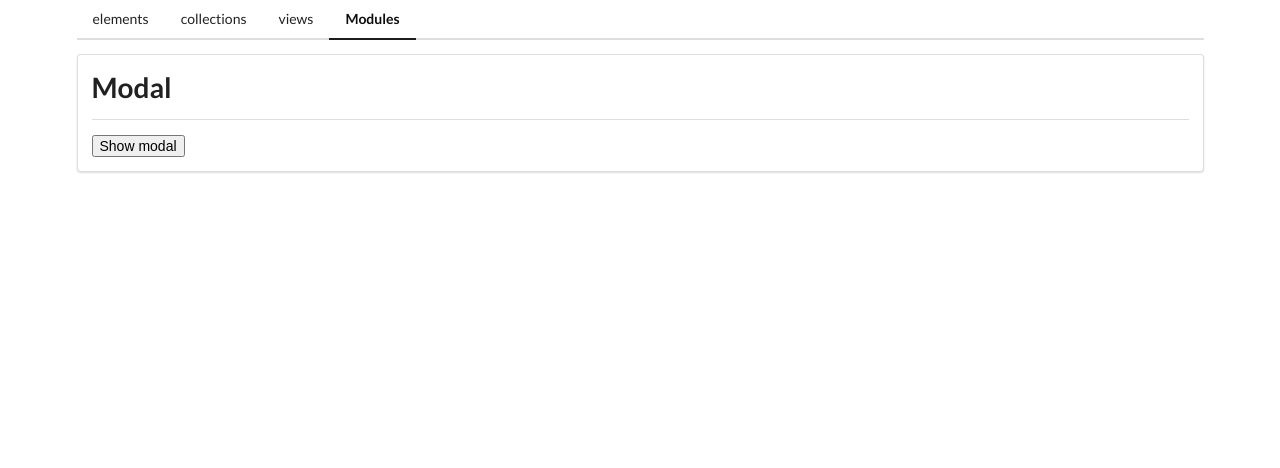
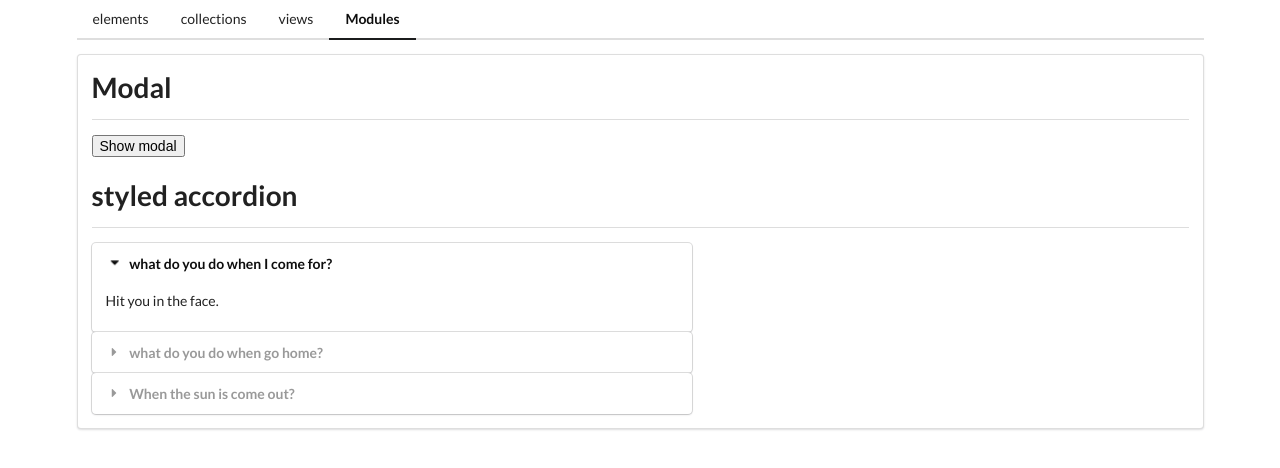
Before and after one commit to persiansmile/comps, an Angular app: page /mods in a window 1280 px wide. Shown: the top 468 px of the page. Built offline with nearby package versions, Linux system fonts and the light colour scheme.

Commit message:
Accordion component completed with nothing particular.

```diff
--- /dev/null
+++ b/src/app/mods/accordion/accordion.component.html
@@ -0,0 +1,10 @@
+<div *ngFor="let item of items;let i = index" class="ui styled accordion">
+    <div [ngClass]="{active: openedOne === i}" class="title" (click)="onClick(i)">
+        <i class="dropdown icon"></i>
+        {{item.title}}
+    </div>
+    <div [ngClass]="{active: openedOne === i}" class="content active">
+        <p class="transition ">{{item.content}}</p>
+    </div>
+
+</div>
--- /dev/null
+++ b/src/app/mods/accordion/accordion.component.ts
@@ -0,0 +1,28 @@
+import { Component } from '@angular/core';
+
+@Component({
+  selector: 'app-accordion',
+  templateUrl: './accordion.component.html',
+  styleUrls: ['./accordion.component.css'],
+})
+export class AccordionComponent {
+  openedOne = 0;
+  items = [
+    {
+      title: 'what do you do when I come for?',
+      content: 'Hit you in the face.',
+    },
+    {
+      title: 'what do you do when go home?',
+      content: 'I eat like someone who didnt eat.',
+    },
+    { title: 'When the sun is come out?', content: 'In the day.' },
+  ];
+  onClick(i: number) {
+    if (i === this.openedOne) {
+      this.openedOne = -1;
+    } else {
+      this.openedOne = i;
+    }
+  }
+}
--- a/src/app/mods/modal/modal.component.html
+++ b/src/app/mods/modal/modal.component.html
@@ -17,5 +17,6 @@
         <div class="actions">
             <ng-content select="[modalFooter]"></ng-content>
         </div>
+
     </div>
 </div>
--- a/src/app/mods/mods-home/mods-home.component.html
+++ b/src/app/mods/mods-home/mods-home.component.html
@@ -7,6 +7,8 @@
     </div>
     <p>something meaningless sent to show</p>
     <ng-container modalFooter>
-        <button class="ui button" (click)="onClick">custom key</button>
+        <button class="ui button" (click)="onClick()">custom key</button>
     </ng-container>
 </app-modal>
+<app-divider>styled accordion</app-divider>
+<app-accordion></app-accordion>
--- a/src/app/mods/mods.module.ts
+++ b/src/app/mods/mods.module.ts
@@ -5,9 +5,10 @@ import { ModsRoutingModule } from './mods-routing.module';
 import { ModsHomeComponent } from './mods-home/mods-home.component';
 import { ModalComponent } from './modal/modal.component';
 import { SharedModule } from '../Shared/shared.module';
+import { AccordionComponent } from './accordion/accordion.component';
 
 @NgModule({
-  declarations: [ModsHomeComponent, ModalComponent],
+  declarations: [ModsHomeComponent, ModalComponent, AccordionComponent],
   imports: [CommonModule, ModsRoutingModule, SharedModule],
 })
 export class ModsModule {}
```
Also changed, not shown: src/app/mods/accordion/accordion.component.css (added), src/app/mods/modal/modal.component.css (line endings or trailing spaces), 1 other file (tests, documents, lock files or other folders).
